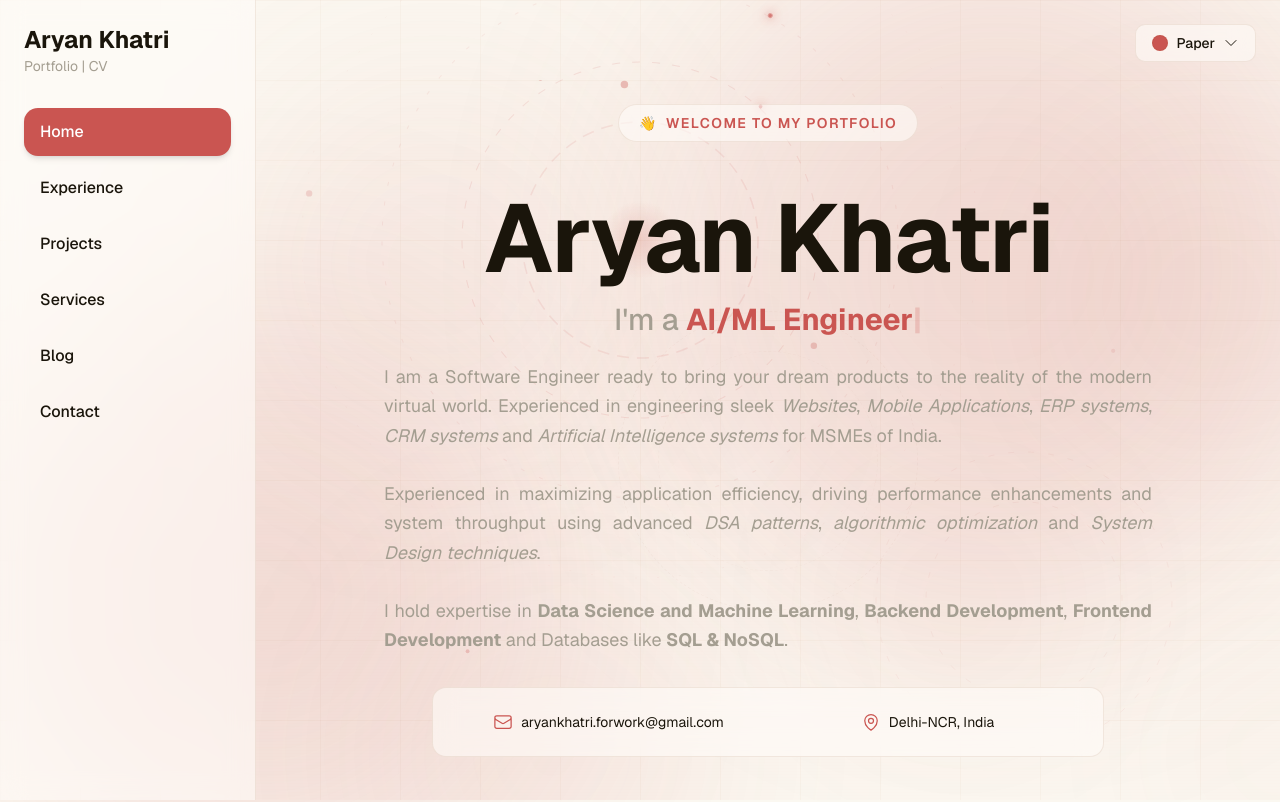
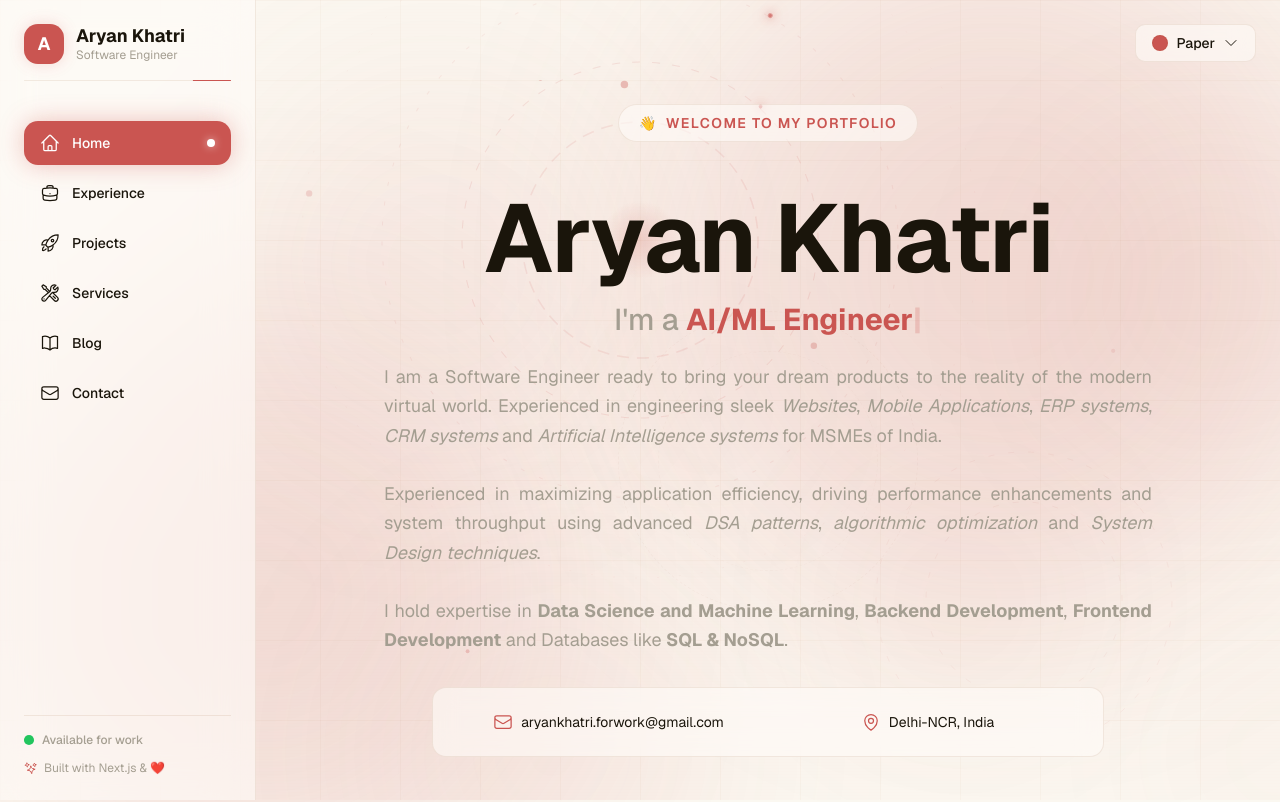
Before and after one commit to aryanDevAK/portfolio-cv, a Next.js app: page / in a window 1280 px wide. Shown: the top 802 px of the page. Built offline with nearby package versions, Linux system fonts and the light colour scheme.

Commit message:
side bar nav enhacements.

```diff
--- a/components/navigation.tsx
+++ b/components/navigation.tsx
@@ -1,17 +1,27 @@
 "use client"
 
 import { useState } from "react"
-import { Bars3Icon, XMarkIcon } from "@heroicons/react/24/outline"
+import {
+  Bars3Icon,
+  XMarkIcon,
+  HomeIcon,
+  BriefcaseIcon,
+  RocketLaunchIcon,
+  WrenchScrewdriverIcon,
+  BookOpenIcon,
+  EnvelopeIcon,
+  SparklesIcon,
+} from "@heroicons/react/24/outline"
 import { ThemeToggle } from "./theme-toggle"
 import { motion, AnimatePresence } from "./motion-wrapper"
 
 const navItems = [
-  { id: "home", label: "Home" },
-  { id: "experience", label: "Experience" },
-  { id: "projects", label: "Projects" },
-  { id: "services", label: "Services" },
-  { id: "blog", label: "Blog" },
-  { id: "contact", label: "Contact" },
+  { id: "home", label: "Home", icon: HomeIcon },
+  { id: "experience", label: "Experience", icon: BriefcaseIcon },
+  { id: "projects", label: "Projects", icon: RocketLaunchIcon },
+  { id: "services", label: "Services", icon: WrenchScrewdriverIcon },
+  { id: "blog", label: "Blog", icon: BookOpenIcon },
+  { id: "contact", label: "Contact", icon: EnvelopeIcon },
 ]
 
 interface NavigationProps {
@@ -19,8 +29,47 @@ interface NavigationProps {
   onSectionChange: (section: string) => void
 }
 
+/* ── Orbiting sparkle around the active icon ── */
+function ActiveGlow() {
+  return (
+    <>
+      {/* Glow backdrop */}
+      <motion.div
+        layoutId="nav-glow"
+        className="absolute inset-0 rounded-xl"
+        style={{
+          boxShadow: "0 0 25px color-mix(in srgb, var(--theme-accent) 35%, transparent), inset 0 0 15px color-mix(in srgb, var(--theme-accent) 10%, transparent)",
+        }}
+        transition={{ type: "spring", stiffness: 350, damping: 30 }}
+      />
+      {/* Accent background pill */}
+      <motion.div
+        layoutId="nav-active-pill"
+        className="absolute inset-0 rounded-xl"
+        style={{ backgroundColor: "var(--theme-accent)" }}
+        transition={{ type: "spring", stiffness: 350, damping: 30 }}
+      />
+      {/* Shimmer sweep */}
+      <motion.div
+        className="absolute inset-0 rounded-xl overflow-hidden"
+        initial={false}
+      >
+        <motion.div
+          className="absolute inset-0"
+          style={{
+            background: "linear-gradient(105deg, transparent 40%, rgba(255,255,255,0.15) 50%, transparent 60%)",
+          }}
+          animate={{ x: ["-100%", "200%"] }}
+          transition={{ duration: 2.5, repeat: Infinity, repeatDelay: 3, ease: "easeInOut" }}
+        />
+      </motion.div>
+    </>
+  )
+}
+
 export function Navigation({ activeSection, onSectionChange }: NavigationProps) {
   const [isMobileMenuOpen, setIsMobileMenuOpen] = useState(false)
+  const [hoveredItem, setHoveredItem] = useState<string | null>(null)
 
   const handleNavClick = (sectionId: string) => {
     onSectionChange(sectionId)
@@ -29,78 +78,240 @@ export function Navigation({ activeSection, onSectionChange }: NavigationProps)
 
   return (
     <>
+      {/* ── Desktop Theme Toggle ── */}
       <div className="fixed top-6 right-6 z-50 hidden lg:block">
         <ThemeToggle />
       </div>
 
+      {/* ── Desktop Sidebar ── */}
       <nav className="hidden lg:flex fixed left-0 top-0 h-full w-64 z-50">
         <div
-          className="w-full h-full p-6 backdrop-blur-md border-r flex flex-col"
+          className="w-full h-full p-6 backdrop-blur-xl border-r flex flex-col"
           style={{
             backgroundColor: "var(--theme-glass)",
             borderColor: "var(--theme-panel-border)",
           }}
         >
-          <div className="mb-8">
-            <h1 className="text-2xl font-bold" style={{ color: "var(--theme-foreground)" }}>
+          {/* ── Logo / Branding ── */}
+          <motion.div
+            className="mb-10"
+            initial={{ opacity: 0, x: -20 }}
+            animate={{ opacity: 1, x: 0 }}
+            transition={{ duration: 0.5 }}
+          >
+            <div className="flex items-center gap-3 mb-2">
+              <motion.div
+                className="relative w-10 h-10 rounded-xl flex items-center justify-center"
+                style={{
+                  backgroundColor: "var(--theme-accent)",
+                  boxShadow: "0 0 20px color-mix(in srgb, var(--theme-accent) 30%, transparent)",
+                }}
+                animate={{
+                  boxShadow: [
+                    "0 0 15px color-mix(in srgb, var(--theme-accent) 20%, transparent)",
+                    "0 0 25px color-mix(in srgb, var(--theme-accent) 40%, transparent)",
+                    "0 0 15px color-mix(in srgb, var(--theme-accent) 20%, transparent)",
+                  ],
+                }}
+                transition={{ duration: 3, repeat: Infinity, ease: "easeInOut" }}
+              >
+                <span className="text-white font-bold text-lg">A</span>
+              </motion.div>
+              <div>
+                <h1 className="text-lg font-bold leading-tight" style={{ color: "var(--theme-foreground)" }}>
                   Aryan Khatri
                 </h1>
-            <p className="text-sm" style={{ color: "var(--theme-muted)" }}>
-              Portfolio | CV
+                <p className="text-xs" style={{ color: "var(--theme-muted)" }}>
+                  Software Engineer
                 </p>
               </div>
+            </div>
 
-          <div className="flex-1 space-y-2">
-            {navItems.map((item) => (
-              <button
+            {/* Animated separator line */}
+            <div className="relative h-px mt-4 overflow-hidden rounded-full" style={{ backgroundColor: "var(--theme-panel-border)" }}>
+              <motion.div
+                className="absolute inset-y-0 w-1/3 rounded-full"
+                style={{ backgroundColor: "var(--theme-accent)" }}
+                animate={{ x: ["-100%", "400%"] }}
+                transition={{ duration: 3, repeat: Infinity, ease: "easeInOut", repeatDelay: 1 }}
+              />
+            </div>
+          </motion.div>
+
+          {/* ── Nav Items ── */}
+          <div className="flex-1 space-y-1.5">
+            {navItems.map((item, index) => {
+              const Icon = item.icon
+              const isActive = activeSection === item.id
+              const isHovered = hoveredItem === item.id
+
+              return (
+                <motion.button
                   key={item.id}
                   onClick={() => handleNavClick(item.id)}
-                className="relative w-full px-4 py-3 rounded-xl text-left font-medium transition-colors duration-200"
+                  onMouseEnter={() => setHoveredItem(item.id)}
+                  onMouseLeave={() => setHoveredItem(null)}
+                  className="relative w-full px-4 py-3 rounded-xl text-left font-medium cursor-pointer flex items-center gap-3"
                   style={{
-                  color: activeSection === item.id ? "white" : "var(--theme-foreground)",
+                    color: isActive ? "white" : "var(--theme-foreground)",
                   }}
+                  initial={{ opacity: 0, x: -30 }}
+                  animate={{ opacity: 1, x: 0 }}
+                  transition={{ duration: 0.4, delay: index * 0.07 }}
+                  whileHover={!isActive ? { x: 6 } : {}}
                 >
-                {/* Animated active pill */}
-                {activeSection === item.id && (
+                  {/* Active glow + pill + shimmer */}
+                  {isActive && <ActiveGlow />}
+
+                  {/* Hover background */}
+                  {isHovered && !isActive && (
                     <motion.div
-                    layoutId="nav-active-pill"
-                    className="absolute inset-0 rounded-xl shadow-md"
-                    style={{ backgroundColor: "var(--theme-accent)" }}
-                    transition={{ type: "spring", stiffness: 350, damping: 30 }}
+                      className="absolute inset-0 rounded-xl"
+                      style={{ backgroundColor: "var(--theme-glass)", border: "1px solid var(--theme-panel-border)" }}
+                      layoutId="nav-hover-bg"
+                      initial={{ opacity: 0 }}
+                      animate={{ opacity: 1 }}
+                      exit={{ opacity: 0 }}
+                      transition={{ duration: 0.2 }}
                     />
                   )}
-                <span className="relative z-10">{item.label}</span>
-              </button>
-            ))}
+
+                  {/* Icon */}
+                  <motion.div
+                    className="relative z-10"
+                    animate={isActive ? { rotate: [0, -8, 8, 0] } : {}}
+                    transition={isActive ? { duration: 0.5, delay: 0.2 } : {}}
+                  >
+                    <Icon className="w-5 h-5" />
+                  </motion.div>
+
+                  {/* Label */}
+                  <span className="relative z-10 text-sm">{item.label}</span>
+
+                  {/* Active dot indicator */}
+                  {isActive && (
+                    <motion.div
+                      className="relative z-10 ml-auto"
+                      initial={{ scale: 0 }}
+                      animate={{ scale: 1 }}
+                      transition={{ type: "spring", stiffness: 500, damping: 20, delay: 0.1 }}
+                    >
+                      <div
+                        className="w-2 h-2 rounded-full"
+                        style={{
+                          backgroundColor: "white",
+                          boxShadow: "0 0 8px rgba(255,255,255,0.6)",
+                        }}
+                      />
+                    </motion.div>
+                  )}
+                </motion.button>
+              )
+            })}
           </div>
+
+          {/* ── Bottom Status ── */}
+          <motion.div
+            className="mt-6 pt-4"
+            style={{ borderTop: "1px solid var(--theme-panel-border)" }}
+            initial={{ opacity: 0 }}
+            animate={{ opacity: 1 }}
+            transition={{ delay: 0.6 }}
+          >
+            <div className="flex items-center gap-2 mb-3">
+              <motion.div
+                className="w-2.5 h-2.5 rounded-full"
+                style={{ backgroundColor: "#22c55e" }}
+                animate={{
+                  scale: [1, 1.3, 1],
+                  boxShadow: [
+                    "0 0 0 0 rgba(34, 197, 94, 0.4)",
+                    "0 0 0 6px rgba(34, 197, 94, 0)",
+                    "0 0 0 0 rgba(34, 197, 94, 0)",
+                  ],
+                }}
+                transition={{ duration: 2, repeat: Infinity }}
+              />
+              <span className="text-xs font-medium" style={{ color: "var(--theme-muted)" }}>
+                Available for work
+              </span>
+            </div>
+
+            {/* Mini sparkle decoration */}
+            <div className="flex items-center gap-1.5">
+              <motion.div
+                animate={{ rotate: 360 }}
+                transition={{ duration: 8, repeat: Infinity, ease: "linear" }}
+              >
+                <SparklesIcon className="w-3.5 h-3.5" style={{ color: "var(--theme-accent)" }} />
+              </motion.div>
+              <span className="text-xs" style={{ color: "var(--theme-muted)" }}>
+                Built with Next.js & ❤️
+              </span>
+            </div>
+          </motion.div>
         </div>
       </nav>
 
-      {/* Mobile Navigation */}
+      {/* ── Mobile Navigation ── */}
       <div className="lg:hidden">
         {/* Mobile Header */}
         <header className="fixed top-0 left-0 right-0 z-50 p-4">
-          <div
-            className="flex items-center justify-between p-4 rounded-2xl backdrop-blur-md border"
+          <motion.div
+            className="flex items-center justify-between p-4 rounded-2xl backdrop-blur-xl border"
             style={{
               backgroundColor: "var(--theme-glass)",
               borderColor: "var(--theme-panel-border)",
             }}
+            initial={{ opacity: 0, y: -20 }}
+            animate={{ opacity: 1, y: 0 }}
+            transition={{ duration: 0.4 }}
           >
-            <h1 className="text-lg font-bold" style={{ color: "var(--theme-foreground)" }}>
-              Portfolio | CV
+            <div className="flex items-center gap-2">
+              <div
+                className="w-8 h-8 rounded-lg flex items-center justify-center"
+                style={{ backgroundColor: "var(--theme-accent)" }}
+              >
+                <span className="text-white font-bold text-sm">A</span>
+              </div>
+              <h1 className="text-sm font-bold" style={{ color: "var(--theme-foreground)" }}>
+                Aryan Khatri
               </h1>
+            </div>
             <div className="flex items-center gap-3">
               <ThemeToggle />
-              <button
+              <motion.button
                 onClick={() => setIsMobileMenuOpen(!isMobileMenuOpen)}
-                className="p-2 rounded-lg transition-colors"
+                className="p-2 rounded-lg cursor-pointer"
                 style={{ color: "var(--theme-foreground)" }}
+                whileTap={{ scale: 0.9 }}
               >
-                {isMobileMenuOpen ? <XMarkIcon className="w-6 h-6" /> : <Bars3Icon className="w-6 h-6" />}
-              </button>
+                <AnimatePresence mode="wait" initial={false}>
+                  {isMobileMenuOpen ? (
+                    <motion.div
+                      key="close"
+                      initial={{ rotate: -90, opacity: 0 }}
+                      animate={{ rotate: 0, opacity: 1 }}
+                      exit={{ rotate: 90, opacity: 0 }}
+                      transition={{ duration: 0.2 }}
+                    >
+                      <XMarkIcon className="w-6 h-6" />
+                    </motion.div>
+                  ) : (
+                    <motion.div
+                      key="menu"
+                      initial={{ rotate: 90, opacity: 0 }}
+                      animate={{ rotate: 0, opacity: 1 }}
+                      exit={{ rotate: -90, opacity: 0 }}
+                      transition={{ duration: 0.2 }}
+                    >
+                      <Bars3Icon className="w-6 h-6" />
+                    </motion.div>
+                  )}
+                </AnimatePresence>
+              </motion.button>
             </div>
-          </div>
+          </motion.div>
         </header>
 
         {/* Mobile Menu - Animated */}
@@ -108,7 +319,7 @@ export function Navigation({ activeSection, onSectionChange }: NavigationProps)
           {isMobileMenuOpen && (
             <div className="fixed inset-0 z-40 lg:hidden">
               <motion.div
-                className="fixed inset-0 bg-black/20 backdrop-blur-sm"
+                className="fixed inset-0 bg-black/30 backdrop-blur-sm"
                 onClick={() => setIsMobileMenuOpen(false)}
                 initial={{ opacity: 0 }}
                 animate={{ opacity: 1 }}
@@ -116,7 +327,7 @@ export function Navigation({ activeSection, onSectionChange }: NavigationProps)
                 transition={{ duration: 0.2 }}
               />
               <motion.div
-                className="fixed top-24 left-4 right-4 p-4 rounded-2xl backdrop-blur-md border"
+                className="fixed top-24 left-4 right-4 p-5 rounded-2xl backdrop-blur-xl border"
                 style={{
                   backgroundColor: "var(--theme-glass)",
                   borderColor: "var(--theme-panel-border)",
@@ -127,20 +338,31 @@ export function Navigation({ activeSection, onSectionChange }: NavigationProps)
                 transition={{ duration: 0.25, ease: [0.25, 0.46, 0.45, 0.94] }}
               >
                 <div className="grid grid-cols-2 gap-2">
-                  {navItems.map((item) => (
-                    <button
+                  {navItems.map((item, index) => {
+                    const Icon = item.icon
+                    const isActive = activeSection === item.id
+                    return (
+                      <motion.button
                         key={item.id}
                         onClick={() => handleNavClick(item.id)}
-                      className={`px-4 py-3 rounded-xl text-sm font-medium transition-all duration-200 ${activeSection === item.id ? "shadow-md" : ""
-                        }`}
+                        className="flex items-center gap-2 px-4 py-3 rounded-xl text-sm font-medium cursor-pointer"
                         style={{
-                        backgroundColor: activeSection === item.id ? "var(--theme-accent)" : "transparent",
-                        color: activeSection === item.id ? "white" : "var(--theme-foreground)",
+                          backgroundColor: isActive ? "var(--theme-accent)" : "transparent",
+                          color: isActive ? "white" : "var(--theme-foreground)",
+                          boxShadow: isActive
+                            ? "0 0 20px color-mix(in srgb, var(--theme-accent) 30%, transparent)"
+                            : "none",
                         }}
+                        initial={{ opacity: 0, y: -10 }}
+                        animate={{ opacity: 1, y: 0 }}
+                        transition={{ delay: index * 0.05 }}
+                        whileTap={{ scale: 0.95 }}
                       >
+                        <Icon className="w-4 h-4" />
                         {item.label}
-                    </button>
-                  ))}
+                      </motion.button>
+                    )
+                  })}
                 </div>
               </motion.div>
             </div>
```
Lines whose indentation alone changed are shown as unchanged.
